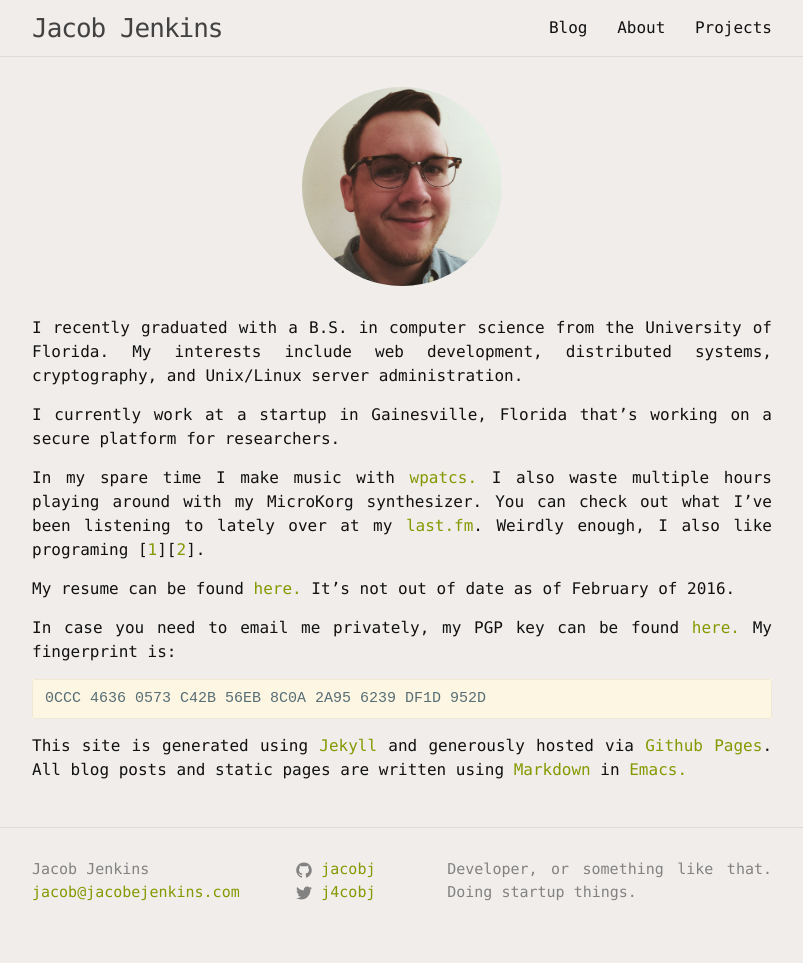
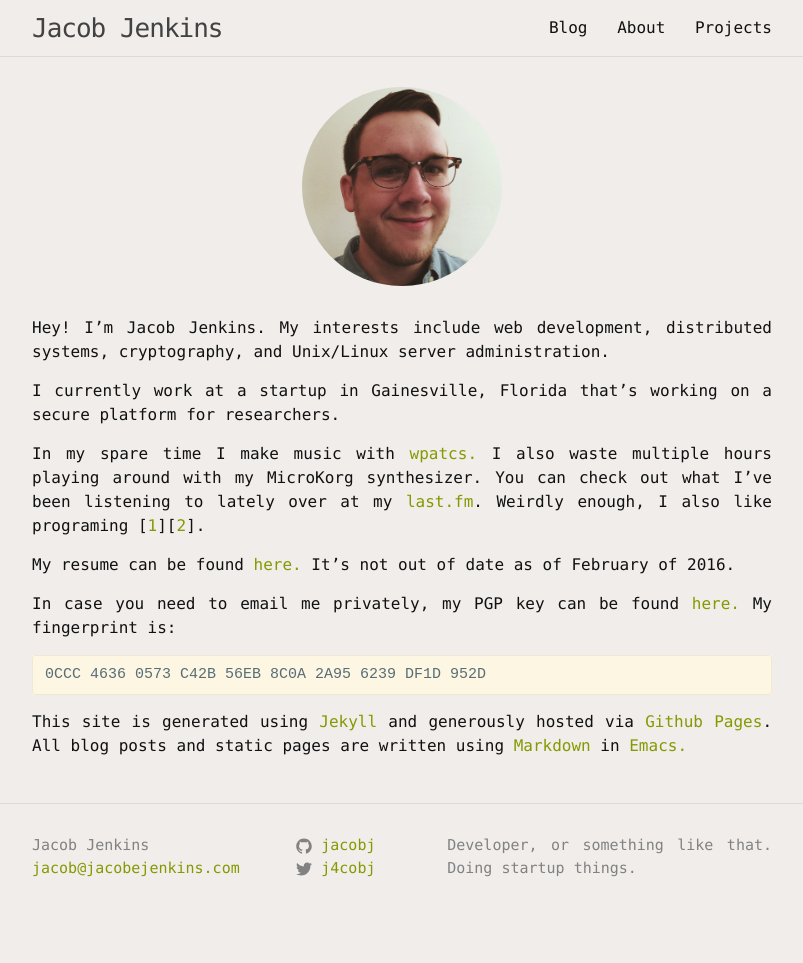
Before and after one commit to jacobj/jacobj.github.io, a Jekyll site: the page built from index.md, in a window 1280 px wide. Shown: the whole page, without its empty margins (238-1041 px from the left). Built offline with Jekyll 4.4.1, drawn with Linux system fonts in a browser that asks for light colours; after the commit the page ends 939 px from its top, so only the background shows below that.

Commit message:
Update index.md

```diff
--- a/index.md
+++ b/index.md
@@ -7,8 +7,7 @@ permalink: /
   <img src="img/me.png" width="200" align="center" style="margin-bottom:30px; border-radius:200px">
 </div>
 
-I recently graduated with a B.S. in computer science from the University of
-Florida. My interests include web development, distributed systems,
+Hey! I'm Jacob Jenkins. My interests include web development, distributed systems,
 cryptography, and Unix/Linux server administration.
 
 I currently work at a startup in Gainesville, Florida that's working on a secure
```
